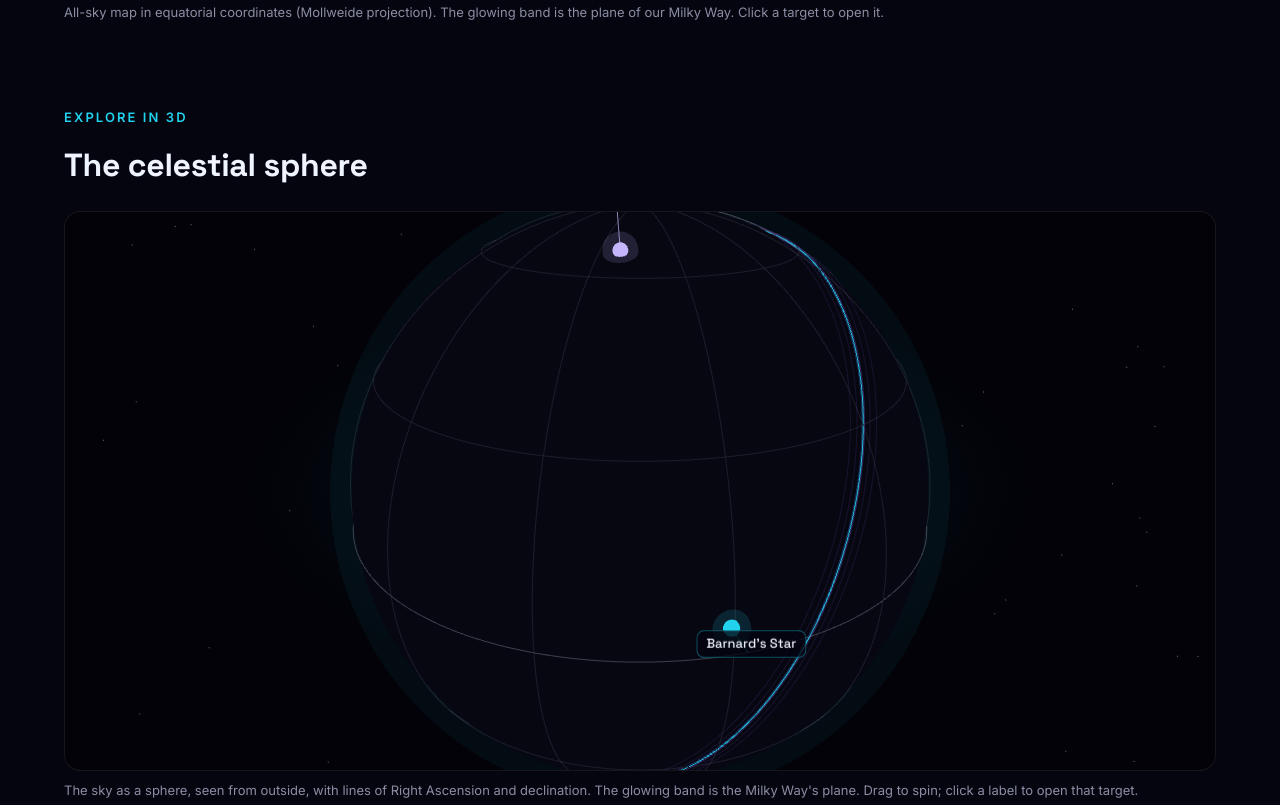
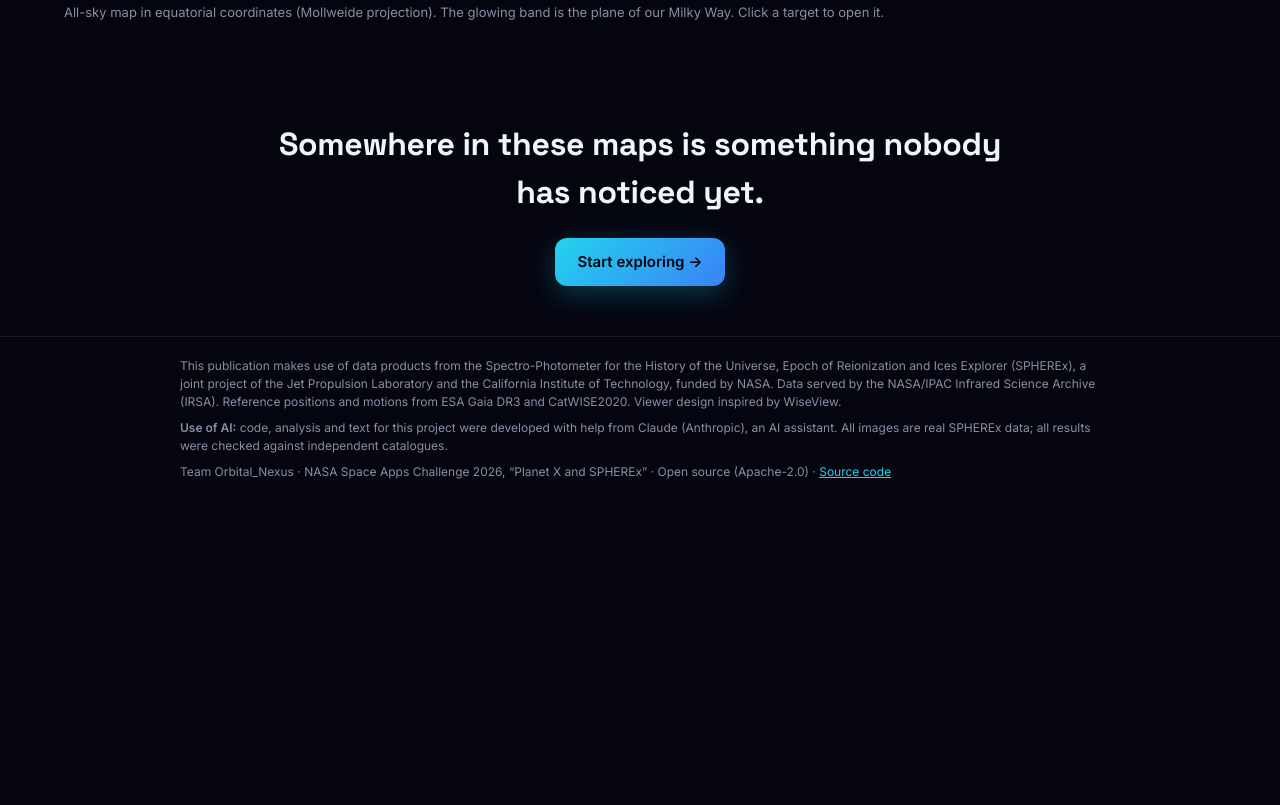
Before and after one commit to apaaragr/spherex-flipbook, a plain HTML site: page web/index.html in a window 1280 px wide. Shown: the part 2638-3443 px from the top of the page. After the commit the page ends 3159 px from the top, so only its background shows below. Drawn offline with nearby package versions, Linux system fonts and the light colour scheme; animation ran at ten frames a second.

Commit message:
Revert "3D celestial sphere on the landing page (three.js): graticule, Milky Way plane, clickable target pins"
This reverts commit ddfbbc7e20c155fd4e700cf105d90d1a56edb56b.

```diff
--- a/web/globe.js
+++ /dev/null
@@ -1,105 +0,0 @@
-// 3D celestial sphere with the showcase targets. Optional: if WebGL or three.js is unavailable, the section hides itself.
-"use strict";
-(function () {
-  const section = document.getElementById("globeSection");
-  const host = document.getElementById("globe");
-  if (!section || !host) return;
-  const hide = () => (section.style.display = "none");
-  const D = Math.PI / 180;
-  // RA/Dec -> point on the unit sphere (y = celestial north)
-  const vec = (ra, dec, r = 1) => new THREE.Vector3(r * Math.cos(dec * D) * Math.cos(ra * D), r * Math.sin(dec * D), -r * Math.cos(dec * D) * Math.sin(ra * D));
-  function galToEq(l) {
-    const dgp = 27.12825 * D, agp = 192.85948, lncp = 122.93192 * D, x = lncp - l * D;
-    return [agp + Math.atan2(Math.sin(x), -Math.sin(dgp) * Math.cos(x)) / D, Math.asin(Math.cos(dgp) * Math.cos(x)) / D];
-  }
-  function line(points, color, opacity) {
-    const g = new THREE.BufferGeometry().setFromPoints(points);
-    return new THREE.Line(g, new THREE.LineBasicMaterial({ color, transparent: true, opacity }));
-  }
-
-  async function start() {
-    if (typeof THREE === "undefined") return hide();
-    let renderer;
-    try { renderer = new THREE.WebGLRenderer({ antialias: true, alpha: true }); } catch (e) { return hide(); }
-    const index = await fetch("data/index.json").then((r) => r.json()).catch(() => ({}));
-    const W = () => host.clientWidth, H = () => host.clientHeight;
-    renderer.setPixelRatio(Math.min(2, window.devicePixelRatio || 1));
-    renderer.setSize(W(), H());
-    host.appendChild(renderer.domElement);
-    const scene = new THREE.Scene();
-    const camera = new THREE.PerspectiveCamera(38, W() / H(), 0.1, 100);
-    camera.position.set(0, 0.3, 2.95);
-    camera.lookAt(0, 0, 0);
-    const sky = new THREE.Group();
-    sky.rotation.x = 0.35;
-    scene.add(sky);
-
-    // sphere body + soft rim glow
-    sky.add(new THREE.Mesh(new THREE.SphereGeometry(0.995, 64, 48), new THREE.MeshBasicMaterial({ color: 0x070712 })));
-    scene.add(new THREE.Mesh(new THREE.SphereGeometry(1.06, 64, 48), new THREE.MeshBasicMaterial({ color: 0x22d3ee, transparent: true, opacity: 0.05, side: THREE.BackSide })));
-    // graticule: meridians every 2h of RA, parallels every 30 deg
-    for (let ra = 0; ra < 360; ra += 30) sky.add(line(Array.from({ length: 91 }, (_, k) => vec(ra, -90 + 2 * k)), 0x8b8da3, ra === 0 ? 0.45 : 0.16));
-    for (let dec = -60; dec <= 60; dec += 30) sky.add(line(Array.from({ length: 181 }, (_, k) => vec(2 * k, dec)), 0x8b8da3, dec === 0 ? 0.4 : 0.16));
-    // Milky Way plane: layered lines for a glowing band
-    const mw = Array.from({ length: 361 }, (_, l) => galToEq(l));
-    [[1.0, 0.9, 0x22d3ee], [1.004, 0.35, 0x8b5cf6], [0.996, 0.35, 0x3b82f6]].forEach(([r, o, c]) => sky.add(line(mw.map(([a, d]) => vec(a, d, r)), c, o)));
-    for (let w = -6; w <= 6; w += 3) if (w) sky.add(line(mw.map(([a, d]) => vec(a, Math.max(-89, Math.min(89, d + w)), 1.001)), 0x8b5cf6, 0.12));
-    // targets: glowing pins + HTML labels
-    const pins = [];
-    for (const [k, t] of Object.entries(index)) {
-      const col = t.kind === "moving" ? 0x22d3ee : 0xc4b5fd, p = vec(t.ra, t.dec, 1.0);
-      const dot = new THREE.Mesh(new THREE.SphereGeometry(0.022, 16, 12), new THREE.MeshBasicMaterial({ color: col }));
-      dot.position.copy(p); sky.add(dot);
-      const halo = new THREE.Mesh(new THREE.SphereGeometry(0.05, 16, 12), new THREE.MeshBasicMaterial({ color: col, transparent: true, opacity: 0.22 }));
-      halo.position.copy(p); sky.add(halo);
-      const stem = line([vec(t.ra, t.dec, 1.0), vec(t.ra, t.dec, 1.12)], col, 0.7); sky.add(stem);
-      const a = document.createElement("a");
-      a.className = "glabel " + t.kind; a.href = `viewer.html?target=${k}`; a.textContent = t.label;
-      host.appendChild(a);
-      pins.push({ tip: vec(t.ra, t.dec, 1.14), a, halo });
-    }
-    // background starfield (decorative, outside the sphere)
-    const sp = []; for (let i = 0; i < 900; i++) { const v = new THREE.Vector3().randomDirection ? new THREE.Vector3().randomDirection() : vec(Math.random() * 360, Math.asin(2 * Math.random() - 1) / D); sp.push(v.multiplyScalar(12 + Math.random() * 8)); }
-    scene.add(new THREE.Points(new THREE.BufferGeometry().setFromPoints(sp), new THREE.PointsMaterial({ color: 0xaab4d6, size: 0.04, transparent: true, opacity: 0.6 })));
-
-    // drag to rotate, gentle auto-spin
-    let drag = null, vy = 0.0016, vx = 0;
-    const el = renderer.domElement;
-    el.style.cursor = "grab"; el.style.touchAction = "pan-y";
-    el.addEventListener("pointerdown", (e) => { drag = { x: e.clientX, y: e.clientY }; el.setPointerCapture(e.pointerId); el.style.cursor = "grabbing"; });
-    el.addEventListener("pointermove", (e) => {
-      if (!drag) return;
-      vy = (e.clientX - drag.x) * 0.0045; vx = (e.clientY - drag.y) * 0.0045;
-      sky.rotation.y += vy; sky.rotation.x = Math.max(-1.2, Math.min(1.2, sky.rotation.x + vx));
-      drag = { x: e.clientX, y: e.clientY };
-    });
-    const end = () => { drag = null; el.style.cursor = "grab"; };
-    el.addEventListener("pointerup", end); el.addEventListener("pointercancel", end);
-    window.addEventListener("resize", () => { renderer.setSize(W(), H()); camera.aspect = W() / H(); camera.updateProjectionMatrix(); });
-
-    const tmp = new THREE.Vector3(), camDir = new THREE.Vector3();
-    let t0 = performance.now();
-    (function frame(now) {
-      const dt = Math.min(50, now - t0); t0 = now;
-      if (!drag) { vy += (0.0016 - vy) * 0.03; vx *= 0.9; sky.rotation.y += vy * dt / 16; }
-      const pulse = 0.18 + 0.1 * Math.sin(now / 500);
-      renderer.render(scene, camera);
-      camDir.copy(camera.position).normalize();
-      for (const p of pins) {
-        p.halo.material.opacity = pulse;
-        tmp.copy(p.tip).applyMatrix4(sky.matrixWorld);
-        const front = tmp.clone().normalize().dot(camDir) > 0.05;
-        tmp.project(camera);
-        p.a.style.transform = `translate(${(tmp.x * 0.5 + 0.5) * W()}px, ${(-tmp.y * 0.5 + 0.5) * H()}px) translate(-50%, -100%)`;
-        p.a.style.opacity = front ? 1 : 0; p.a.style.pointerEvents = front ? "auto" : "none";
-      }
-      requestAnimationFrame(frame);
-    })(t0);
-  }
-
-  // start only when the section scrolls into view
-  if ("IntersectionObserver" in window) {
-    const io = new IntersectionObserver((es) => { if (es.some((e) => e.isIntersecting)) { io.disconnect(); start().catch(hide); } }, { rootMargin: "200px" });
-    io.observe(section);
-  } else start().catch(hide);
-})();
--- a/web/index.html
+++ b/web/index.html
@@ -73,13 +73,6 @@
   <p class="mapnote">All-sky map in equatorial coordinates (Mollweide projection). The glowing band is the plane of our Milky Way. Click a target to open it.</p>
 </section>
 
-<section class="globe-sec" id="globeSection">
-  <p class="kicker">Explore in 3D</p>
-  <h3 class="sec">The celestial sphere</h3>
-  <div class="globe" id="globe"></div>
-  <p class="mapnote">The sky as a sphere, seen from outside, with lines of Right Ascension and declination. The glowing band is the Milky Way's plane. Drag to spin; click a label to open that target.</p>
-</section>
-
 <section class="closer">
   <h3 class="sec">Somewhere in these maps is something nobody has noticed yet.</h3>
   <a class="cta" href="viewer.html?target=barnard">Start exploring →</a>
@@ -93,7 +86,5 @@
   </div>
 </footer>
 <script src="landing.js"></script>
-<script src="https://cdnjs.cloudflare.com/ajax/libs/three.js/r128/three.min.js" defer></script>
-<script src="globe.js" defer></script>
 </body>
 </html>
--- a/web/landing.css
+++ b/web/landing.css
@@ -56,15 +56,6 @@
 #skymap .pin text { fill: var(--text); font-size: 13px; font-family: "Space Grotesk", sans-serif; }
 #skymap .lbl { fill: var(--muted); font-size: 11px; }
 .mapnote { font-size: 13px; color: var(--muted); margin-top: 10px; }
-.globe-sec { max-width: 1200px; margin: 0 auto; padding: 36px 24px; }
-.globe { position: relative; height: 560px; border-radius: 16px; overflow: hidden; border: 1px solid var(--hairline);
-  background: radial-gradient(closest-side, rgba(34, 211, 238, 0.08), transparent 70%), var(--stage); }
-.globe canvas { display: block; width: 100%; height: 100%; }
-.glabel { position: absolute; left: 0; top: 0; font-family: "Space Grotesk", sans-serif; font-size: 13px; color: var(--text); text-decoration: none;
-  background: rgba(5, 5, 16, 0.78); border: 1px solid rgba(34, 211, 238, 0.45); padding: 3px 9px; border-radius: 8px; white-space: nowrap; transition: opacity .2s; will-change: transform; }
-.glabel.variable { border-color: rgba(196, 181, 253, 0.55); }
-.glabel:hover { background: rgba(34, 211, 238, 0.18); }
-@media (max-width: 760px) { .globe { height: 380px; } }
 .closer { text-align: center; padding: 48px 24px 20px; }
 .closer .sec { max-width: 760px; margin: 0 auto 22px; }
 
```
